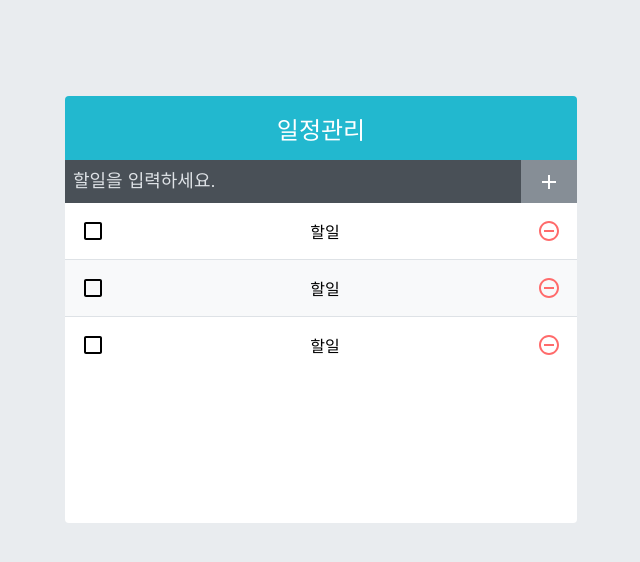
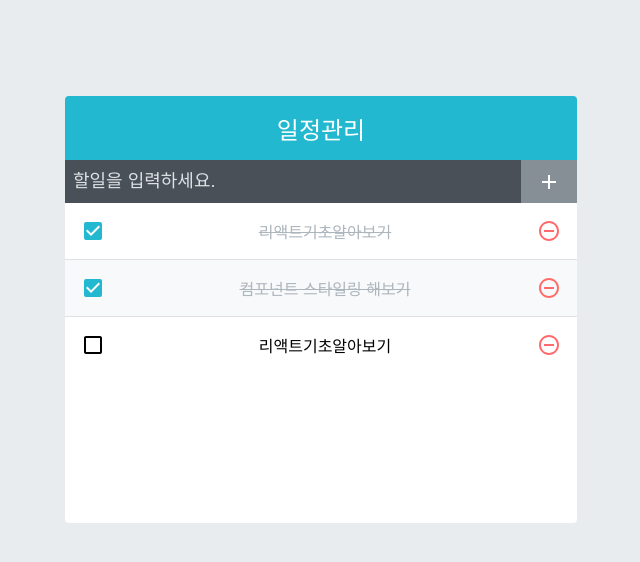
Before and after one commit to kimjiwon506/todo-app-react, a React (Create React App) app: page / in a window 1280 px wide. Shown: the top 562 px of the page, without its empty margins (319-959 px from the left). Built offline with nearby package versions, Linux system fonts and the light colour scheme.

Commit message:
feat:투두리스트아이템에 데이터전달,투두리스트 아이템에  classnames사용

```diff
--- a/src/App.js
+++ b/src/App.js
@@ -3,14 +3,16 @@ import './App.css';
 import TodoTemplate from './components/TodoTemplate';
 import TodoInsert from './components/TodoInsert';
 import TodoList from './components/TodoList';
+import { useState } from 'react';
 
 // TODO: TodoTemplate, TodoInsert, TodoListItem, TodoList 네개의 컴포넌트로 분리해서 만들기
 function App() {
+  const [todos , setTodos] = useState([{id:1, text:'리액트기초알아보기',checked:true}, {id:2, text:'컴포넌트 스타일링 해보기',checked:true}, {id:3, text:'리액트기초알아보기',checked:false}]);
   return (
     <div className="App">
      <TodoTemplate>
       <TodoInsert />
-      <TodoList />
+      <TodoList todos={todos} />
      </TodoTemplate>
     </div>
   );
--- a/src/components/TodoList.jsx
+++ b/src/components/TodoList.jsx
@@ -1,13 +1,14 @@
 import React from 'react';
 import TodoListItem from './TodoListItem';
-import todoList from '../style/TodoList.scss';
+import '../style/TodoList.scss';
 
-const TodoList = () => {
+const TodoList = ({ todos }) => {
   return (
     <div className="TodoList">
-      <TodoListItem />
-      <TodoListItem />
-      <TodoListItem />
+      {todos.map((todo) => {
+        // console.log(todo);
+        return <TodoListItem todo={todo} key={todo.id} />;
+      })}
     </div>
   );
 };
--- a/src/components/TodoListItem.jsx
+++ b/src/components/TodoListItem.jsx
@@ -1,13 +1,19 @@
 import React from 'react';
-import { MdCheckBoxOutlineBlank, MdRemoveCircleOutline } from 'react-icons/md';
-import todoListItem from '../style/TodoListItem.scss';
+import {
+  MdCheckBox,
+  MdCheckBoxOutlineBlank,
+  MdRemoveCircleOutline,
+} from 'react-icons/md';
+import cn from 'classnames';
+import '../style/TodoListItem.scss';
 
-const TodoListItem = () => {
+const TodoListItem = ({ todo }) => {
+  const { text, checked } = todo;
   return (
     <div className="TodoListItem">
-      <div className="checkbox">
-        <MdCheckBoxOutlineBlank />
-        <div className="text">할일</div>
+      <div className={cn('checkbox', { checked })}>
+        {checked ? <MdCheckBox /> : <MdCheckBoxOutlineBlank />}
+        <div className="text">{text}</div>
       </div>
       <div className="remove">
         <MdRemoveCircleOutline />
```
